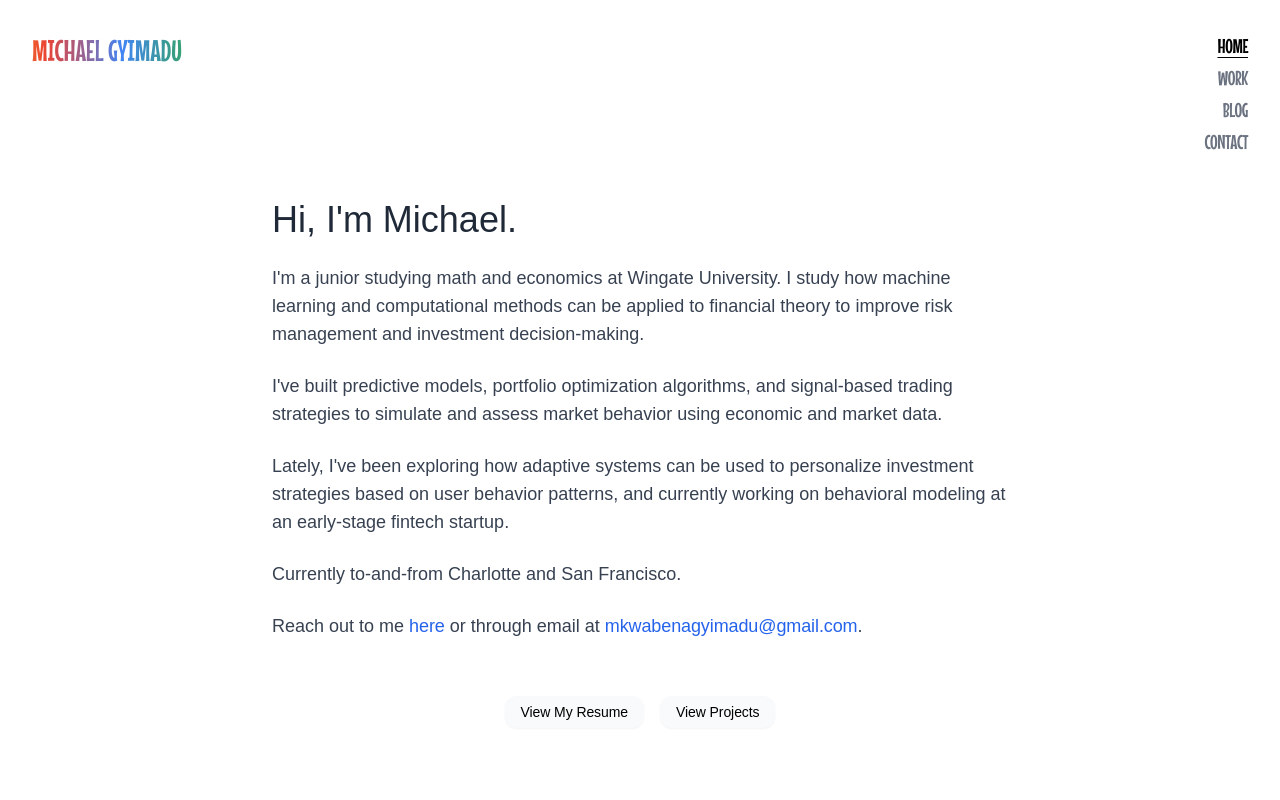
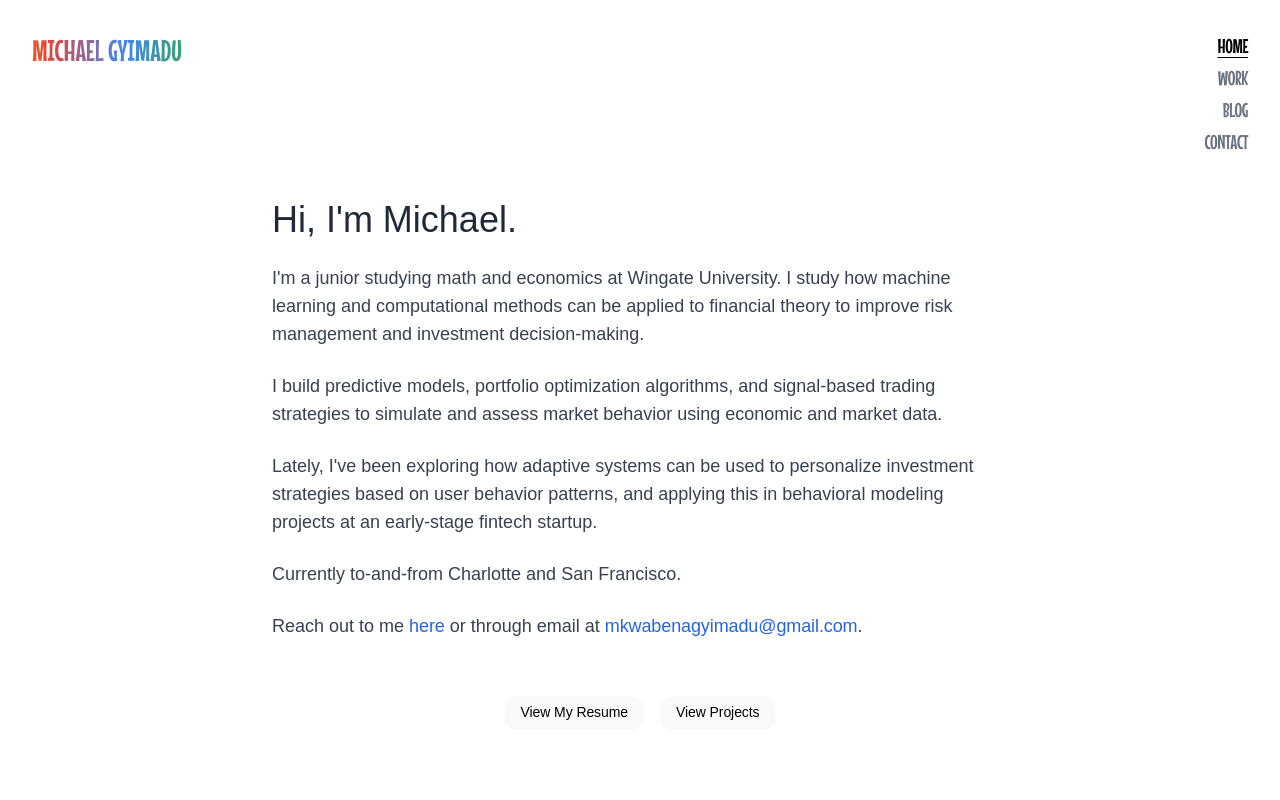
Before and after one commit to gyimadu/portfolio, a Next.js app: page / in a window 1280 px wide. Shown: the top 800 px of the page. Built offline with nearby package versions, Linux system fonts and the light colour scheme; a web font is replaced by a local one.

Commit message:
updated description

```diff
--- a/src/app/page.tsx
+++ b/src/app/page.tsx
@@ -37,10 +37,10 @@ export default function Home() {
                   I&apos;m a junior studying math and economics at Wingate University. I study how machine learning and computational methods can be applied to financial theory to improve risk management and investment decision-making.
                 </div>
                 <div className='text-lg md:text-lg mb-6'>
-                  I&apos;ve built predictive models, portfolio optimization algorithms, and signal-based trading strategies to simulate and assess market behavior using economic and market data.
+                  I build predictive models, portfolio optimization algorithms, and signal-based trading strategies to simulate and assess market behavior using economic and market data.
                 </div>
                 <div className='text-lg md:text-lg mb-6'>
-                  Lately, I&apos;ve been exploring how adaptive systems can be used to personalize investment strategies based on user behavior patterns, and currently working on behavioral modeling at an early-stage fintech startup.
+                  Lately, I&apos;ve been exploring how adaptive systems can be used to personalize investment strategies based on user behavior patterns, and applying this in behavioral modeling projects at an early-stage fintech startup.
                 </div>
                 <div className='text-lg md:text-lg mb-6'>
                   Currently to-and-from Charlotte and San Francisco.
```
